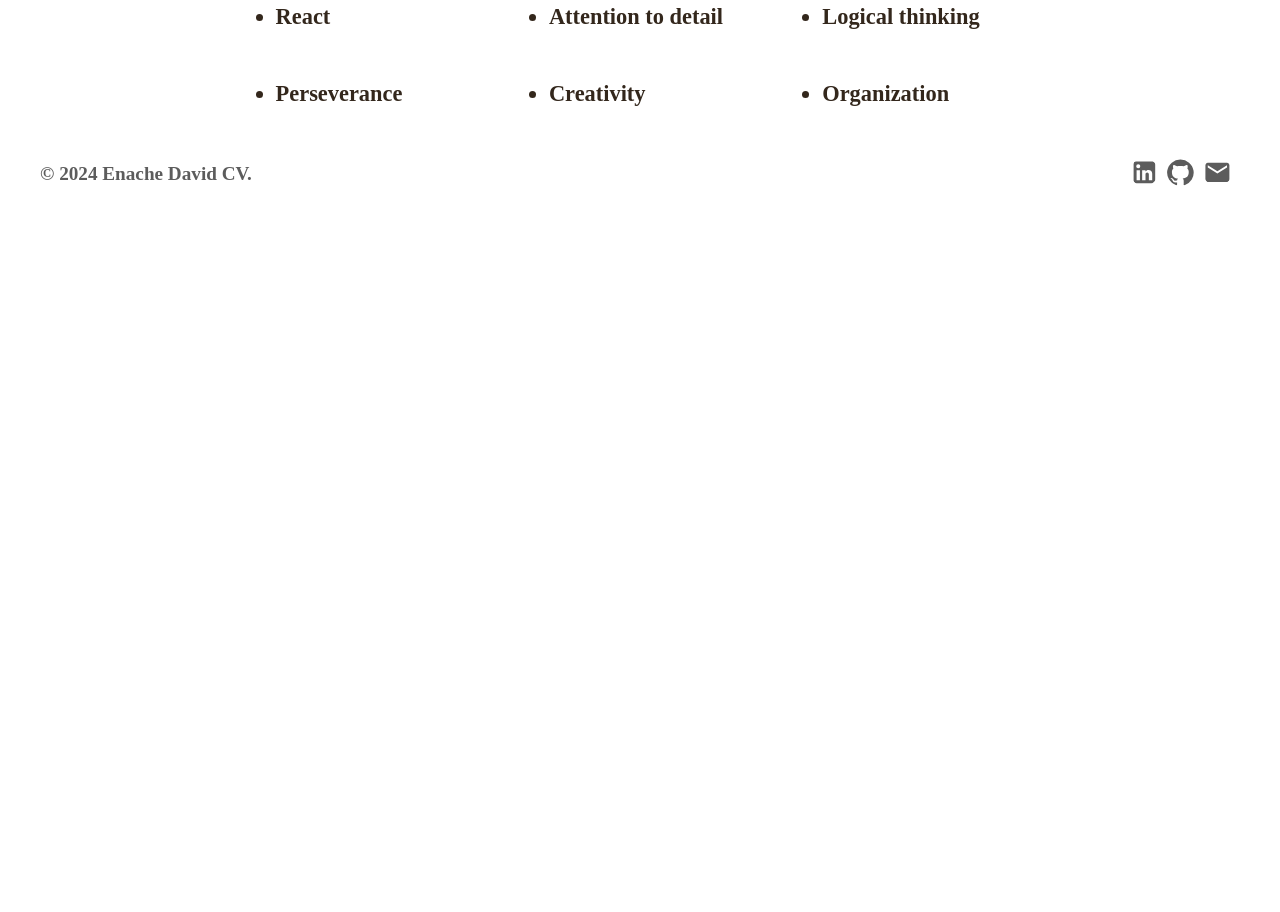
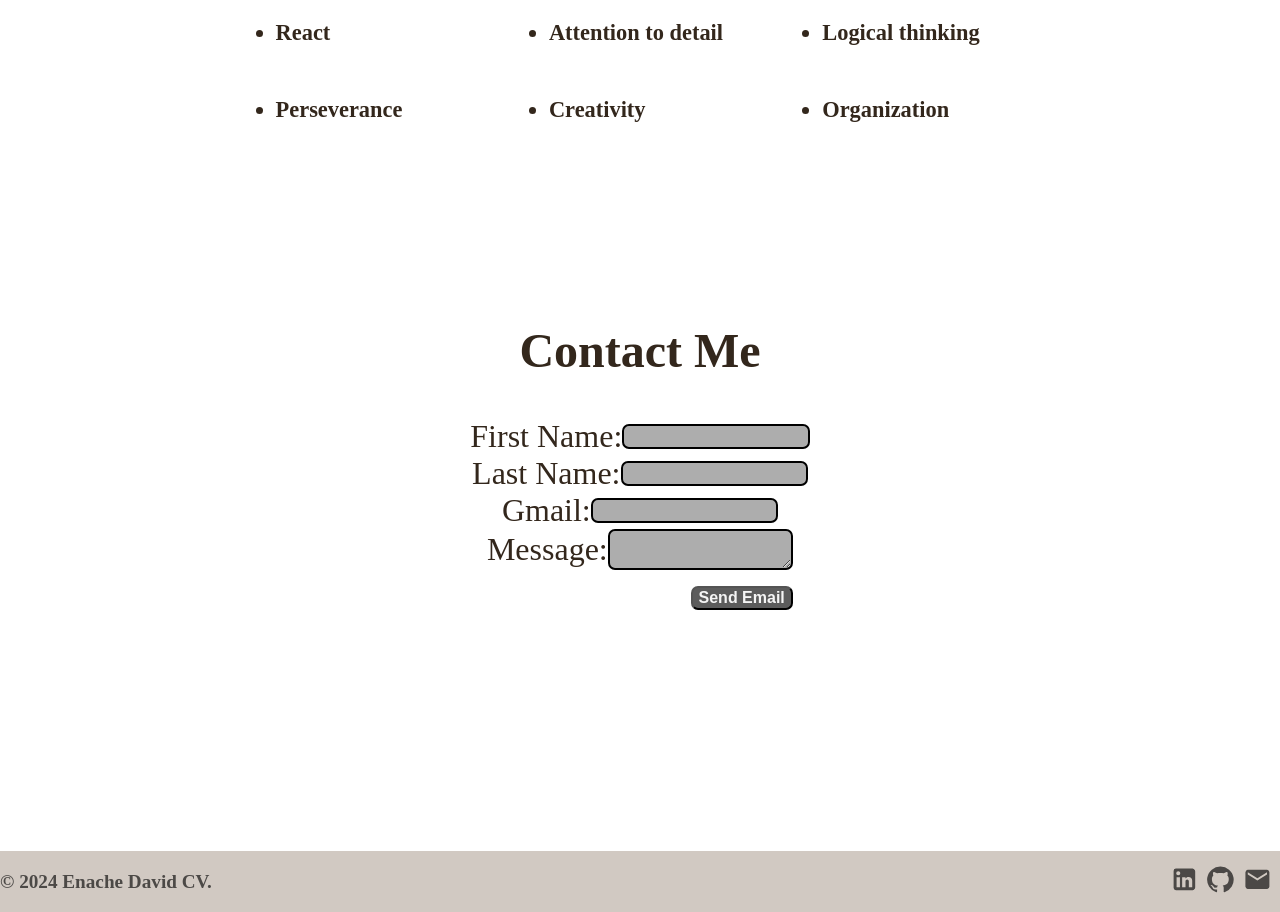
Before and after one commit to Enache213/Enache-David-CV, a React (Vite) app in the folder cv-project-react/: page /home in a window 1280 px wide. Shown: the part 960-1872 px from the top of the page. Before the commit the page ends 1185 px from the top, so only its background shows below. Built offline with nearby package versions, Linux system fonts and the light colour scheme.

Commit message:
cv update

```diff
--- a/cv-project-react/src/App.jsx
+++ b/cv-project-react/src/App.jsx
@@ -27,12 +27,11 @@ function App() {
         <Route path="/home" element={<Home />} />
         {/* <Route path="/" element={<HomePage/>} */}
         <Route element={<NotFound />} />
-
-
       </Routes>
   <Layout></Layout>
   <Footer></Footer>
     </>
+
   );
 }
 
--- a/cv-project-react/src/components/Footer/Footer.module.scss
+++ b/cv-project-react/src/components/Footer/Footer.module.scss
@@ -1,16 +1,14 @@
 .Footer {
-
   color: rgba(0, 0, 0, 0.64);
   font-weight: bold;
   font-size: 1.2rem;
-    padding: 0.8rem;
-    bottom: 0;
+  position: absolute;
   width: 100%;
-    margin: 0;
-
-    &Con {
-      max-width: 1200px;
-      margin: 0 auto;
+  // padding: 0.6rem;
+  left: 0;
+  background-color: rgba(90, 63, 37, 0.28);
+  // background-color: black;
+  .FooterCon {
     display: flex;
     justify-content: space-between;
     align-items: center;
@@ -18,20 +16,19 @@
     .socialIco {
       display: flex;
 
-        :hover{
+      :hover {
         display: flex;
         align-items: center;
         justify-content: center;
       }
 
-      .icons{
+      .icons {
         margin-right: 0.5rem;
         cursor: pointer;
         color: rgba(0, 0, 0, 0.64);
         border-radius: 50%;
         font-size: 1.8rem;
       }
-
     }
   }
 }
--- a/cv-project-react/src/pages/Home/AboutMe.jsx
+++ b/cv-project-react/src/pages/Home/AboutMe.jsx
@@ -44,7 +44,6 @@ const AboutMe = () => {
 
 
          <div className={styles.courseContainer}>
-
              <h2 className={styles.titleStyle}>Course Front-End Developer   2023-2024</h2>
             <div className={styles.courseSection}>
             <h3 className={styles.styleContent}>
--- a/cv-project-react/src/pages/Home/AboutMe.module.scss
+++ b/cv-project-react/src/pages/Home/AboutMe.module.scss
@@ -1,6 +1,6 @@
 
 .mainContainer{
-  margin-top: 4rem;
+  margin-top: 2rem;
     width: 100%;
     // margin-bottom: 40rem;
 
@@ -16,18 +16,16 @@
       align-items: center;
       justify-content: center;
       position: relative;
-      top: 2rem;
+      top: 2.3rem;
      color: rgb(0 0 0 / 64%);
      font-size: 3rem;
-
 
     }
 
     .contentStyle {
       color:  rgb(51, 39, 28);
-      margin: 2rem  ;
+      margin-left: 3rem;
       font-size: 1.5rem;
-
     }
 
   }
@@ -35,12 +33,13 @@
   .courseContainer{
 margin-top: 5rem;
 
+
 .titleStyle{
   display: flex;
   align-items: center;
   justify-content: center;
   position: relative;
-  bottom: 1rem;
+  bottom: 0.5rem;
   color:  rgb(0 0 0 / 64%);
   font-size: 2.3rem;
   margin-bottom: 2rem;
@@ -49,18 +48,16 @@ margin-top: 5rem;
 .courseSection{
   position: relative;
   display: flex;
-  width: 80%;
-  height: auto;
-  justify-content: space-between;
+  width: 94%;
   align-items: center;
-  margin: 2rem;
-
-.styleContent{
-   margin-top: 4rem;
+  margin-left: 2rem;
+  .styleContent{
    color: rgb(51 39 28);
-   margin: 0 2rem;
+   margin: 0 1rem;
    font-size: 1.5rem;
    width: 100%;
+
+
 }
 .imageContainer{
 
@@ -114,7 +111,8 @@ margin-top: 5rem;
 
 
 .schoolStyle{
-
+  position: relative;
+  top: 2rem;
 
   .titleSchoolStyle{
     display: flex;
@@ -131,9 +129,10 @@ margin-top: 5rem;
 }
 
 .styleText {
-
+   display: inline-flex;
    color: rgb(51, 39, 28);
    font-size: 1.3rem;
+   margin-left: 2.3rem;
 }
 .yearsStyle{
   font-size: 1.3rem;
--- a/cv-project-react/src/pages/Home/ContactMe.jsx
+++ b/cv-project-react/src/pages/Home/ContactMe.jsx
@@ -1,6 +1,5 @@
 import styles from './ContactMe.module.scss'
 import { useState } from 'react';
-
 
 const isValidEmail = (email) => {
     // Expresie regulată pentru validarea adresei de email
@@ -50,10 +49,11 @@ const ContactMe = () => {
     return(
         <div className={styles.mainContainer}>
       <h2 className={styles.formStyle}>Contact Me</h2>
+
       <form onSubmit={handleSubmit}>
         <div className={styles.field}>
           <label htmlFor="firstName">First Name:</label>
-          <input
+          <input className={styles.input}
             type="text"
             id="firstName"
             name="firstName"
@@ -67,7 +67,7 @@ const ContactMe = () => {
         </div>
         <div className={styles.field}>
           <label htmlFor="lastName">Last Name:</label>
-          <input
+          <input className={styles.input}
             type="text"
             id="lastName"
             name="lastName"
@@ -80,7 +80,7 @@ const ContactMe = () => {
         </div>
         <div className={styles.field}>
           <label htmlFor="gmail">Gmail:</label>
-          <input
+          <input className={styles.input}
             type="gmail"
             id="gmail"
             name="gmail"
@@ -93,7 +93,7 @@ const ContactMe = () => {
         </div>
         <div className={styles.field}>
             <label htmlFor="message">Message:</label>
-                <textarea
+                <textarea className={styles.input}
                     id="message"
                     name="message"
                     value={formData.message}
@@ -105,6 +105,7 @@ const ContactMe = () => {
         <button className={styles.button} type="submit">Send Email</button>
       </form>
     </div>
+
     )
 }
 
--- a/cv-project-react/src/pages/Home/ContactMe.module.scss
+++ b/cv-project-react/src/pages/Home/ContactMe.module.scss
@@ -1,7 +1,6 @@
 .mainContainer{
-  height: 63vh;
-  margin-top: 10rem;
-
+  height: 66vh;
+  margin-top: 11rem;
 .formStyle{
     font-size: 3rem;
     display: flex;
@@ -16,6 +15,18 @@
     justify-content: center;
     color: rgb(51, 39, 28);
 
+    .input {
+      background-color: rgb(0 0 0 / 32%);
+      color: whiteSmoke;
+      border: 2px solid black;
+      padding: 0.2rem;
+      transition: border-color 0.3s ease; /* Efect de tranziție pentru culoarea marginii la hover */
+      border-radius: 7px;
+      &:hover {
+        border-color: #007bff; /* Culoare de bordură la hover */
+         transform: scale(1.02);
+      }
+    }
 }
 .button{
     display: flex;
@@ -28,6 +39,12 @@
   margin-top: 1rem;
   margin-left: 54%;
   background-color: rgba(0, 0, 0, 0.64);
+  transition: background-color 0.3s ease, transform 0.3s ease;
+  border-radius: 7px;
+
+  &:hover {
+    transform: scale(1.05);
+  }
 }
 
 }
--- a/cv-project-react/src/pages/Home/HomePage.jsx
+++ b/cv-project-react/src/pages/Home/HomePage.jsx
@@ -4,7 +4,7 @@ import photoImgMe from '../images/photoImgMe.png'
 import styles from './HomePage.module.scss'
 import AnimatedElement from './AnimatedElement';
 import AnimatedText from './AnimatedText';
-
+import ContactMe from './ContactMe'
 //https://www.catalinciobanu.ro/evenimente
 //camelia@cvmasters.ro
 const HomePage = () => {
@@ -19,6 +19,7 @@ const HomePage = () => {
 
         <div className={styles.aboutMeContainer}>
             <h2 className={styles.h2Title}>About Me</h2>
+
              <h3 className={styles.contentStyle}>🚀📚 I am Junior Front-End Developer from Iasi,
               seeking an opportunity to develop and apply my skills in a professional setting.
              With a passion for coding and a strong desire to learn,
@@ -71,7 +72,9 @@ const HomePage = () => {
   </div>
 </div>
       <AnimatedElement />
+      <ContactMe></ContactMe>
     </div>
+
     )
 
 }
--- a/cv-project-react/src/pages/Home/HomePage.module.scss
+++ b/cv-project-react/src/pages/Home/HomePage.module.scss
@@ -1,7 +1,6 @@
 .mainContainer {
 
     height: 100%;
-
 
     .imageContainer {
         width: 19rem;
@@ -38,13 +37,13 @@
          color:  rgb(0 0 0 / 64%);
          font-size: 2rem;
          margin-top: -4rem;
-
+        //  box-shadow: 2px 4px 3px 2px;
 
         }
 
         .contentStyle {
           color: rgb(51 39 28);
-          margin: 1rem 1rem;
+          margin-left: 3rem;
           font-size: 1.5rem;
 
         }
@@ -61,7 +60,7 @@
           font-size: 2rem;
           margin-bottom: 1rem;
           color: rgba(0, 0, 0, 0.64);;
-
+          // box-shadow: 2px 4px 3px 2px;
         }
 
         .skillsGrid {
```
Lines whose indentation alone changed are shown as unchanged.
